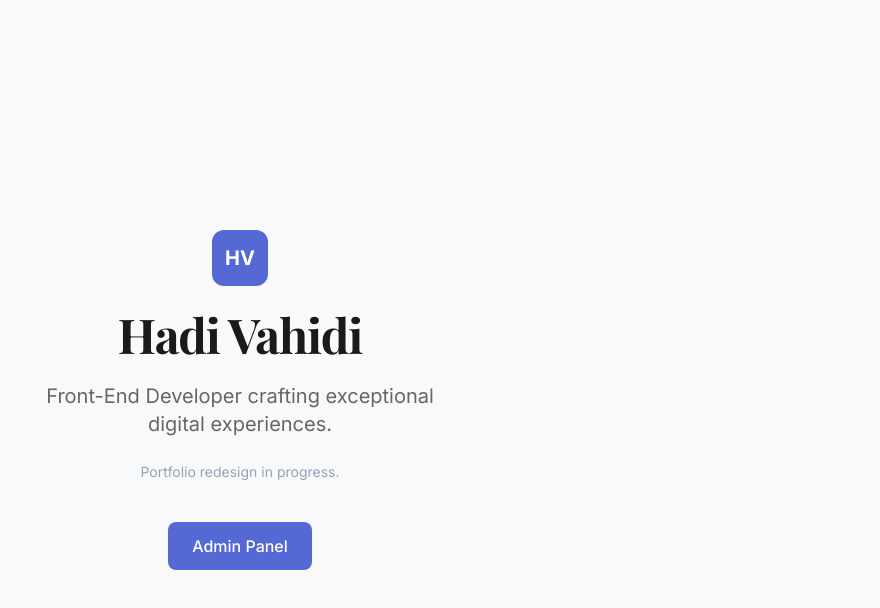
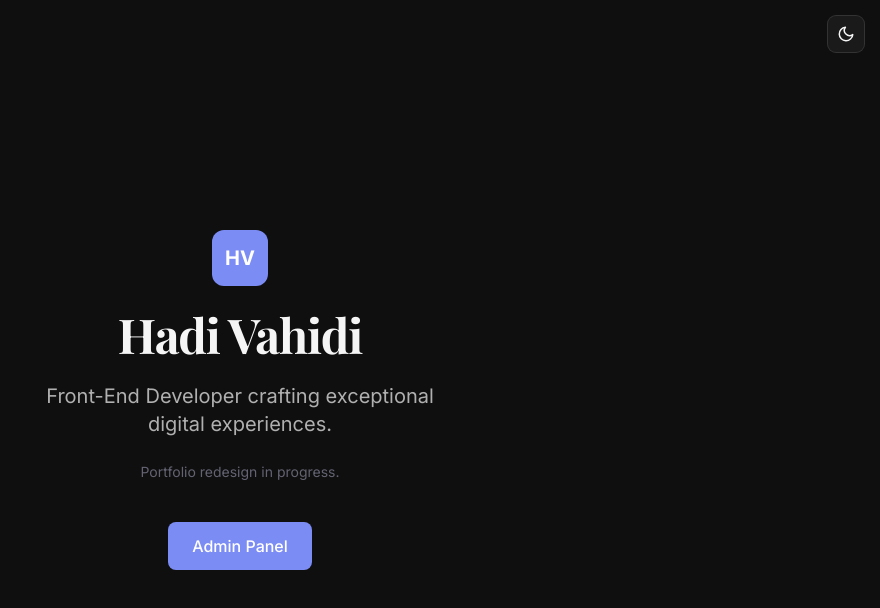
Before and after one commit to HadiVahidi20/hadivahidi.com, a Next.js app: page / in a window 1280 px wide. Shown: the top 608 px of the page, without its empty margins (400-1280 px from the left). Built offline with nearby package versions, Linux system fonts and the light colour scheme; no server answers; a web font is replaced by a local one.

Commit message:
Implement ThemeProvider with dark/light mode toggle
Co-authored-by: HadiVahidi20 <190929910+HadiVahidi20@users.noreply.github.com>

```diff
--- a/src/app/globals.css
+++ b/src/app/globals.css
@@ -41,6 +41,9 @@ body {
   background: var(--bg);
   color: var(--text);
   font-family: var(--font-sans), system-ui, sans-serif;
+  transition:
+    background-color 0.3s ease,
+    color 0.3s ease;
 }
 
 /* Focus ring - only visible on keyboard navigation */
--- a/src/app/layout.tsx
+++ b/src/app/layout.tsx
@@ -1,5 +1,6 @@
 import type { Metadata } from "next";
 import { Inter, Playfair_Display, JetBrains_Mono } from "next/font/google";
+import { ThemeProvider } from "@/components/ThemeProvider";
 import "./globals.css";
 
 const inter = Inter({
@@ -51,7 +52,7 @@ export default function RootLayout({
       <body
         className={`${inter.variable} ${playfair.variable} ${jetbrainsMono.variable} font-sans antialiased`}
       >
-        {children}
+        <ThemeProvider>{children}</ThemeProvider>
       </body>
     </html>
   );
--- a/src/app/page.tsx
+++ b/src/app/page.tsx
@@ -1,8 +1,12 @@
 import Link from "next/link";
+import { ThemeToggle } from "@/components/ThemeToggle";
 
 export default function Home() {
   return (
     <main className="min-h-screen flex items-center justify-center">
+      <div className="fixed top-4 right-4">
+        <ThemeToggle />
+      </div>
       <div className="text-center space-y-6 px-4">
         <div
           className="inline-flex items-center justify-center w-14 h-14 rounded-xl text-white font-bold text-xl"
--- /dev/null
+++ b/src/components/ThemeProvider.tsx
@@ -0,0 +1,17 @@
+"use client";
+
+import type { ReactNode } from "react";
+import { ThemeProvider as NextThemesProvider } from "next-themes";
+
+export function ThemeProvider({ children }: { children: ReactNode }) {
+  return (
+    <NextThemesProvider
+      attribute="class"
+      defaultTheme="dark"
+      enableSystem
+      disableTransitionOnChange={false}
+    >
+      {children}
+    </NextThemesProvider>
+  );
+}
--- /dev/null
+++ b/src/components/ThemeToggle.tsx
@@ -0,0 +1,79 @@
+"use client";
+
+import { useEffect, useState } from "react";
+import { useTheme } from "next-themes";
+
+export function ThemeToggle() {
+  const [mounted, setMounted] = useState(false);
+  const { resolvedTheme, setTheme } = useTheme();
+
+  useEffect(() => {
+    setMounted(true);
+  }, []);
+
+  if (!mounted) {
+    return <div className="w-9 h-9" aria-hidden={true} />;
+  }
+
+  const isDark = resolvedTheme === "dark";
+
+  return (
+    <button
+      onClick={() => setTheme(isDark ? "light" : "dark")}
+      aria-label={isDark ? "Switch to light mode" : "Switch to dark mode"}
+      className="w-9 h-9 flex items-center justify-center rounded-lg transition-colors duration-200 hover:opacity-80 focus-visible:outline-none focus-visible:ring-2"
+      style={{
+        backgroundColor: "var(--bg-alt)",
+        color: "var(--text)",
+        boxShadow: "0 0 0 1px var(--border-color)",
+      }}
+    >
+      <span
+        className="transition-transform duration-500"
+        style={{ display: "inline-block", transform: isDark ? "rotate(0deg)" : "rotate(180deg)" }}
+      >
+        {isDark ? (
+          // Moon icon
+          <svg
+            xmlns="http://www.w3.org/2000/svg"
+            width="18"
+            height="18"
+            viewBox="0 0 24 24"
+            fill="none"
+            stroke="currentColor"
+            strokeWidth="2"
+            strokeLinecap="round"
+            strokeLinejoin="round"
+            aria-hidden={true}
+          >
+            <path d="M21 12.79A9 9 0 1 1 11.21 3 7 7 0 0 0 21 12.79z" />
+          </svg>
+        ) : (
+          // Sun icon
+          <svg
+            xmlns="http://www.w3.org/2000/svg"
+            width="18"
+            height="18"
+            viewBox="0 0 24 24"
+            fill="none"
+            stroke="currentColor"
+            strokeWidth="2"
+            strokeLinecap="round"
+            strokeLinejoin="round"
+            aria-hidden={true}
+          >
+            <circle cx="12" cy="12" r="5" />
+            <line x1="12" y1="1" x2="12" y2="3" />
+            <line x1="12" y1="21" x2="12" y2="23" />
+            <line x1="4.22" y1="4.22" x2="5.64" y2="5.64" />
+            <line x1="18.36" y1="18.36" x2="19.78" y2="19.78" />
+            <line x1="1" y1="12" x2="3" y2="12" />
+            <line x1="21" y1="12" x2="23" y2="12" />
+            <line x1="4.22" y1="19.78" x2="5.64" y2="18.36" />
+            <line x1="18.36" y1="5.64" x2="19.78" y2="4.22" />
+          </svg>
+        )}
+      </span>
+    </button>
+  );
+}
```
